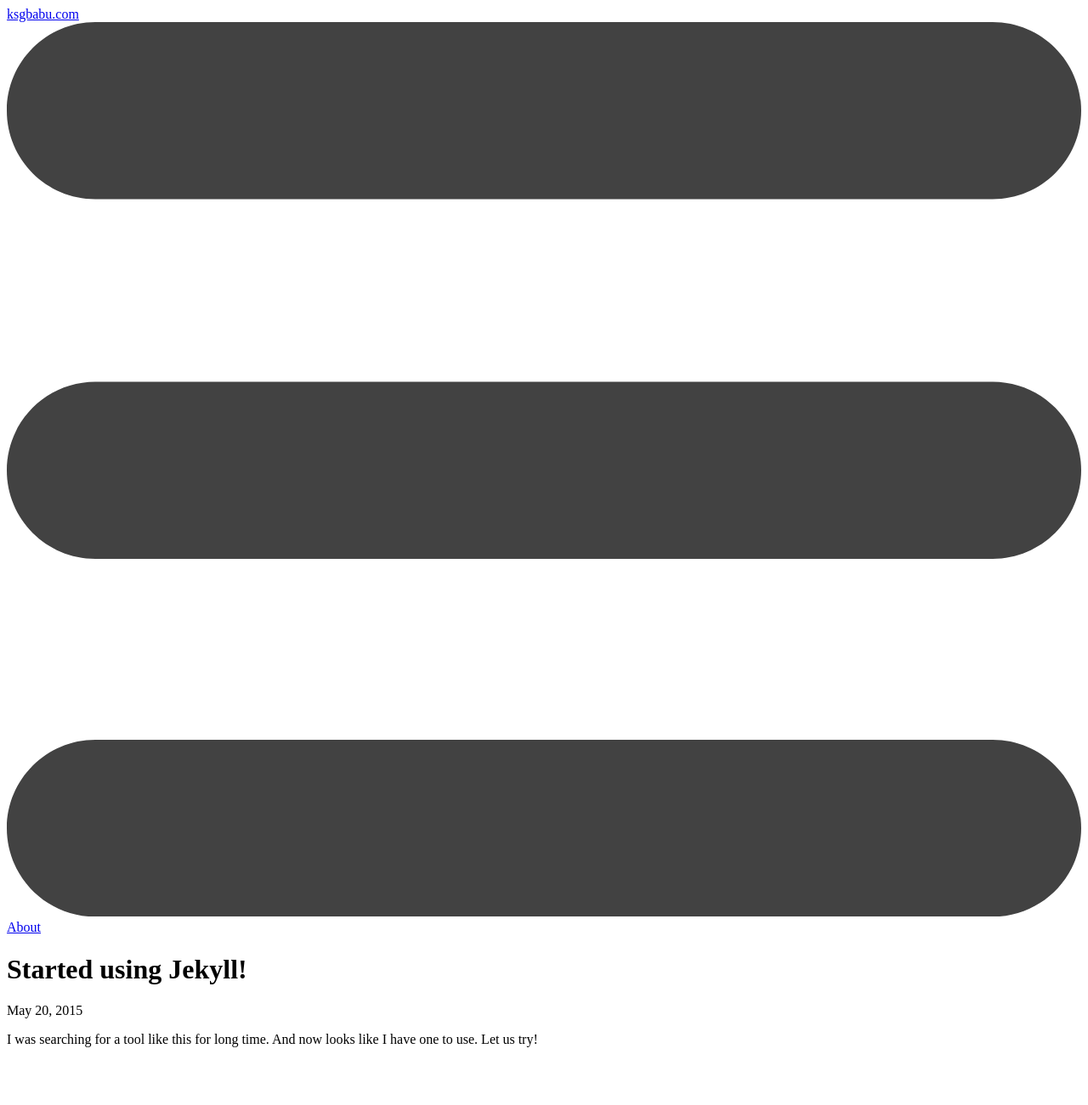
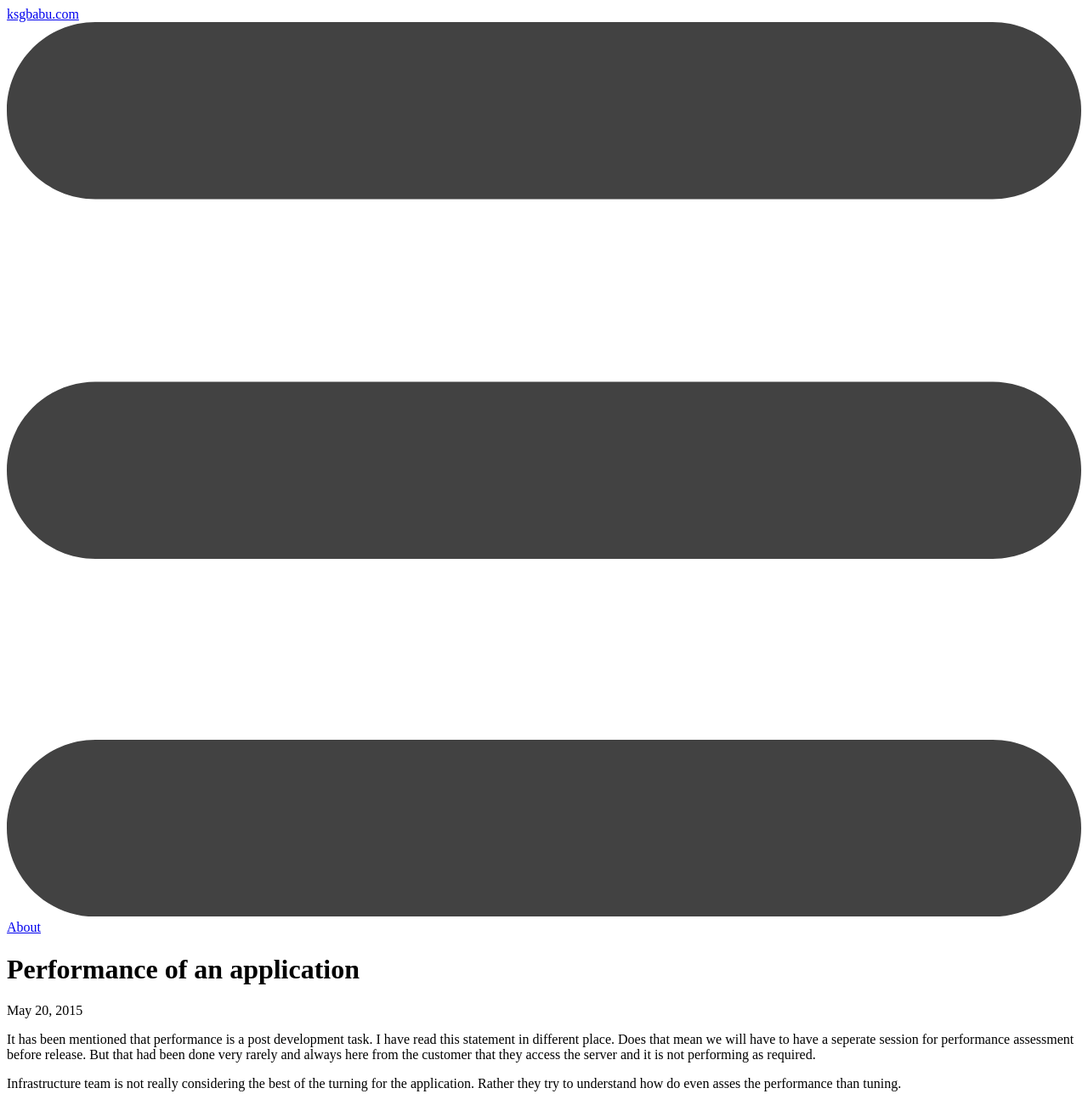
Before and after one commit to ksgbabu/ksgbabu.github.io, a Jekyll site: the page built from _posts/2015-05-20-welcome-to-jekyll.markdown, in a window 1280 px wide. Shown: the whole page at 85% size. Built offline with Jekyll 4.4.1, drawn with Linux system fonts in a browser that asks for light colours; before the commit the page ends 1249 px from its top, so only the background shows below that.

Commit message:
add performance related blog

```diff
--- a/_posts/2015-05-20-welcome-to-jekyll.markdown
+++ b/_posts/2015-05-20-welcome-to-jekyll.markdown
@@ -1,8 +1,10 @@
 ---
 layout: post
-title:  "Started using Jekyll!"
-date:   2015-05-20 07:38:54
-categories: jekyll update
+title:  "Performance of an application"
+date:   2015-05-20 14:38:54
+categories: Performance application
 ---
 
-I was searching for a tool like this for long time.  And now looks like I have one to use.  Let us try!
+It has been mentioned that performance is a post development task.  I have read this statement in different place.  Does that mean we will have to have a seperate session for performance assessment before release.  But that had been done very rarely and always here from the customer that they access the server and it is not performing as required.
+
+Infrastructure team is not really considering the best of the turning for the application.  Rather they try to understand how do even asses the performance than tuning.
```
Also changed, not shown: _posts/2015-05-20-Performance-of-an-application.markdown (added, +8 -0 lines).
